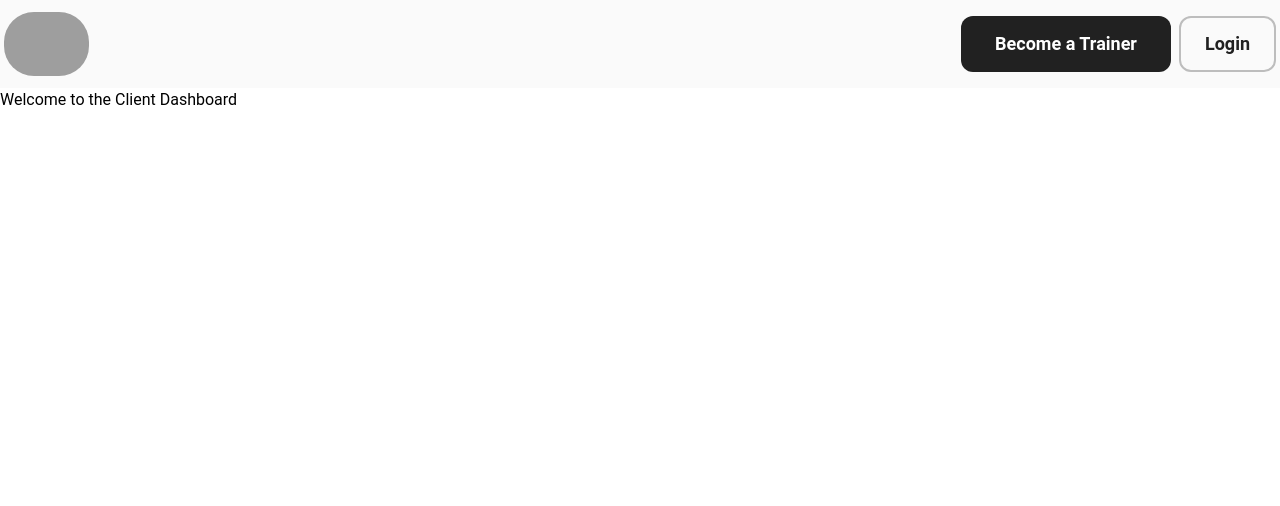
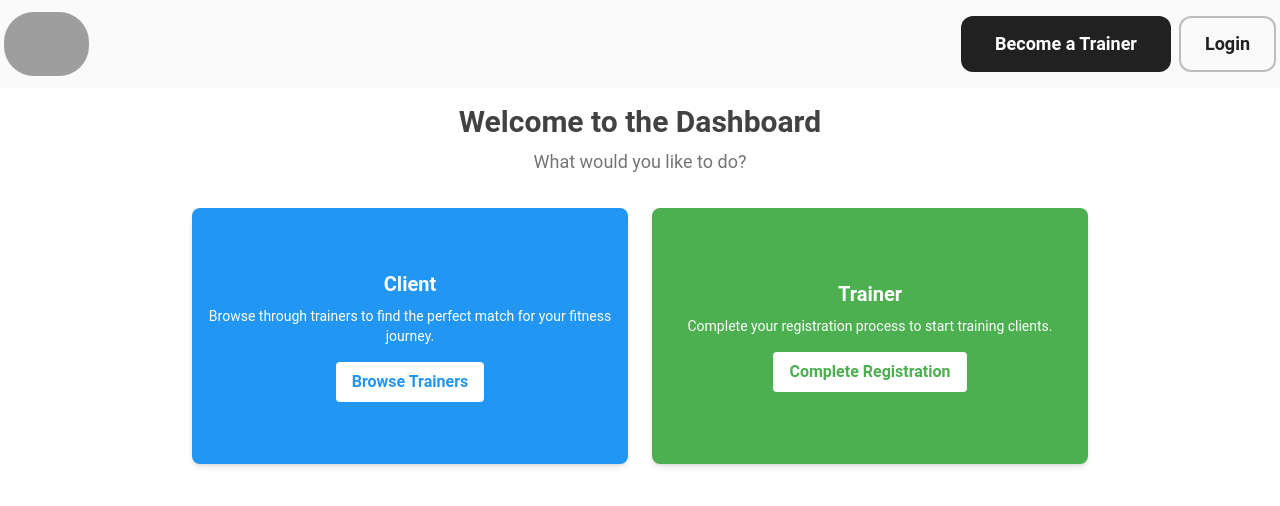
Before and after one commit to francisthore/trainer-plug, a React (Vite) app in the folder frontend/: page /dashboard in a window 1280 px wide. Shown: the top 506 px of the page. Built offline with nearby package versions, Linux system fonts and the light colour scheme; no server answers; grey boxes are pictures that could not be loaded.

Commit message:
working on trainer modal

```diff
--- a/frontend/src/api/trainers.js
+++ b/frontend/src/api/trainers.js
@@ -9,3 +9,13 @@ export const fetchTrainerProfiles = async () => {
         throw new Error("Failed to fetch trainer profiles", error);
     }
 };
+
+
+export const fetchTrainerProfile = async (userId) => {
+    try {
+        const response = await API.get(`/trainers/${userId}`);
+        return response.data;
+    } catch (error) {
+        throw new Error("Failed to fetch trainer profile", error);
+    }
+};
--- a/frontend/src/components/Navbar.jsx
+++ b/frontend/src/components/Navbar.jsx
@@ -33,7 +33,6 @@ const Navbar = () => {
 
                 {auth.isAuthenticated ? (
                     <>
-                    <span>Hi bro</span>
                     <OutlineButton onClick={handleLogout}>
                         Logout
                     </OutlineButton>
--- a/frontend/src/components/TrainerCards.jsx
+++ b/frontend/src/components/TrainerCards.jsx
@@ -1,9 +1,10 @@
 /* eslint-disable react/prop-types */
 import { SolidButton } from "./Button";
+import TrainerProfile from "./TrainerProfile";
 
 
 
-const MainTrainerCard = ( { trainer } ) => {
+const MainTrainerCard = ( { trainer, openModal } ) => {
     const generateProfilePicUrl = (filePath) => `${import.meta.env.VITE_S3_BASE_URL}/${filePath}`;
 
 
@@ -41,7 +42,7 @@ const MainTrainerCard = ( { trainer } ) => {
             </div>
 
             <div className="px-4 pb-4 pt-0 mt-2">
-                <SolidButton onClick={() => {alert("View trainer btn")}}>
+                <SolidButton onClick={() => openModal(trainer.user_id)}>
                     View Trainer Profile
                 </SolidButton>
             </div>
--- /dev/null
+++ b/frontend/src/components/TrainerProfile.jsx
@@ -0,0 +1,52 @@
+import { useState, useEffect } from "react";
+import { fetchTrainerProfile } from "../api/trainers";
+
+const TrainerProfile = ({ userId, onClose }) => {
+    const [trainer, setTrainer] = useState(null);
+
+    useEffect(() => {
+        const fetchData = async (userId) => {
+            try {
+                const data = await fetchTrainerProfile(userId);
+                setTrainer(data);
+            } catch (error) {
+                console.error(`${error}`);
+            }
+        }
+        if (userId) fetchData();
+    }, [userId]);
+
+    if (!trainer) return null;
+
+    return (
+        <div
+            className="fixed inset-0 z-[999] grid h-screen w-screen place-items-center bg-black bg-opacity-60 backdrop-blur-sm transition-opacity duration-300"
+            onClick={onClose}
+        >
+            <div
+                className="relative m-4 p-4 w-3/5 rounded-lg bg-white shadow-sm"
+                onClick={(e) => e.stopPropagation()}
+            >
+                <div className="flex justify-between items-center pb-4">
+                    <h2 className="text-xl font-medium text-slate-800">
+                        {trainer.full_name}
+                    </h2>
+                    <button
+                        className="text-gray-500 hover:text-gray-800"
+                        onClick={onClose}
+                    >
+                        ✕
+                    </button>
+                </div>
+
+                <div className="border-t border-slate-200 py-4 text-slate-600 font-light">
+                    <p>{trainer.bio}</p>
+                    <p>Hourly Rate: R{trainer.hourly_rate}</p>
+                </div>
+            </div>
+        </div>
+    );
+}
+
+
+export default TrainerProfile;
--- a/frontend/src/components/TrainersListing.jsx
+++ b/frontend/src/components/TrainersListing.jsx
@@ -2,11 +2,24 @@ import MainTrainerCard from "./TrainerCards";
 import { useState, useEffect } from "react";
 import { fetchTrainerProfiles } from "../api/trainers";
 import { ButtonLoading } from "./Button";
+import TrainerProfile from "./TrainerProfile";
 
 
 const TrainersListing = () => {
     const [trainers, setTrainers] = useState([]);
+    const [selectedTrainerId, setSelectedTrainerId] = useState(null);
+    const [isModalOpen, setIsModalOpen] = useState(false);
     const [loading, setLoading] = useState(true);
+
+    const openModal = (userId) => {
+        setSelectedTrainerId(userId);
+        setIsModalOpen(true);
+    };
+
+    const closeModal = () => {
+        setSelectedTrainerId(null);
+        setIsModalOpen(false);
+    }
 
     useEffect(() => {
         const fetchData = async () => {
@@ -21,6 +34,7 @@ const TrainersListing = () => {
         }
         fetchData()
     }, []);
+
 
     return (
         <section className="md:px-10 px-4 md:py-10 py-4">
@@ -37,12 +51,18 @@ const TrainersListing = () => {
                     </div>
                 ) : trainers.length > 0 ? (
                     trainers.map((trainer) => (
-                        <MainTrainerCard key={trainer.id} trainer={trainer} />
+                        <MainTrainerCard
+                            key={trainer.id}
+                            trainer={trainer}
+                            openModal={openModal} />
                     ))
                 ) : (
                     <p className="text-gray-500">No trainers found.</p>
                 )}
             </div>
+            {isModalOpen && (
+                <TrainerProfile userId={selectedTrainerId} onClose={closeModal} />
+            )}
         </section>
     );
 };
--- a/frontend/src/features/dashboard/WelcomeDashboard.jsx
+++ b/frontend/src/features/dashboard/WelcomeDashboard.jsx
@@ -1,14 +1,45 @@
+import { useNavigate } from "react-router-dom";
+
+
 const WelcomeDashboard = () => {
+    const navigate = useNavigate();
+
     return (
-        <div className="flex justify-center items-center h-screen">
-            <div className="flex gap-4 w-full max-w-5xl">
-                <div className="flex-1 bg-blue-500 h-64 flex justify-center items-center" style="flex: 0 0 30%;">Box 1</div>
-                <div className="flex-1 bg-green-500 h-64 flex justify-center items-center" style="flex: 0 0 30%;">Box 2</div>
+        <div className="grid place-items-center py-4 px-4">
+            <div className="text-center mb-8">
+                <h1 className="text-3xl font-bold text-gray-800">
+                    Welcome to the Dashboard
+                </h1>
+                <p className="text-lg text-gray-600 mt-2">
+                    What would you like to do?
+                </p>
+            </div>
+
+            <div className="grid grid-cols-1 md:grid-cols-2 gap-6 w-full max-w-4xl justify-center">
+                <div className="bg-blue-500 text-white h-64 flex flex-col justify-center items-center rounded-lg shadow-md">
+                    <h2 className="text-xl font-semibold">Client</h2>
+                    <p className="text-sm mt-2 px-4 text-center">
+                        Browse through trainers to find the perfect match for your fitness journey.
+                    </p>
+                    <button className="mt-4 bg-white text-blue-500 font-semibold px-4 py-2 rounded"
+                        onClick={() => navigate('/browse-trainers')}>
+                        Browse Trainers
+                    </button>
+                </div>
+
+                <div className="bg-green-500 text-white h-64 flex flex-col justify-center items-center rounded-lg shadow-md">
+                    <h2 className="text-xl font-semibold">Trainer</h2>
+                    <p className="text-sm mt-2 px-4 text-center">
+                        Complete your registration process to start training clients.
+                    </p>
+                    <button className="mt-4 bg-white text-green-500 font-semibold px-4 py-2 rounded">
+                        Complete Registration
+                    </button>
+                </div>
             </div>
         </div>
-
     );
-}
+};
 
 
 export default WelcomeDashboard;
--- /dev/null
+++ b/frontend/src/pages/BrowseTrainers.jsx
@@ -0,0 +1,11 @@
+import TrainersListing from "../components/TrainersListing";
+
+
+const BrowseTrainers = () => {
+    return (
+        <TrainersListing />
+    );
+};
+
+
+export default BrowseTrainers;
--- a/frontend/src/pages/Dashboard.jsx
+++ b/frontend/src/pages/Dashboard.jsx
@@ -1,11 +1,12 @@
 import ClientDashboard from "../features/dashboard/ClientDashboard";
+import WelcomeDashboard from "../features/dashboard/WelcomeDashboard";
 
 const Dashboard = () => {
     return (
         <div>
-        <ClientDashboard />
+        <WelcomeDashboard />
         </div>
     );
 }
 
-export default Dashboard
+export default Dashboard;
--- a/frontend/src/routes/AppRoutes.jsx
+++ b/frontend/src/routes/AppRoutes.jsx
@@ -5,6 +5,7 @@ import RegisterTrainer from "../features/auth/RegisterTrainer";
 import NotFound from "../pages/NotFound";
 import Dashboard from "../pages/Dashboard";
 import VerifyEmailAlert from "../features/auth/VerifyEmail";
+import BrowseTrainers from "../pages/BrowseTrainers";
 
 const AppRoutes = () => {
     return (
@@ -14,6 +15,7 @@ const AppRoutes = () => {
             <Route path="/trainer/register" element={<RegisterTrainer />} />
             <Route path="/verify-email" element={<VerifyEmailAlert />} />
             <Route path="/dashboard" element={<Dashboard />} />
+            <Route path="/browse-trainers" element={<BrowseTrainers />} />
             <Route path="*" element={<NotFound />} />
         </Routes>
     );
```
